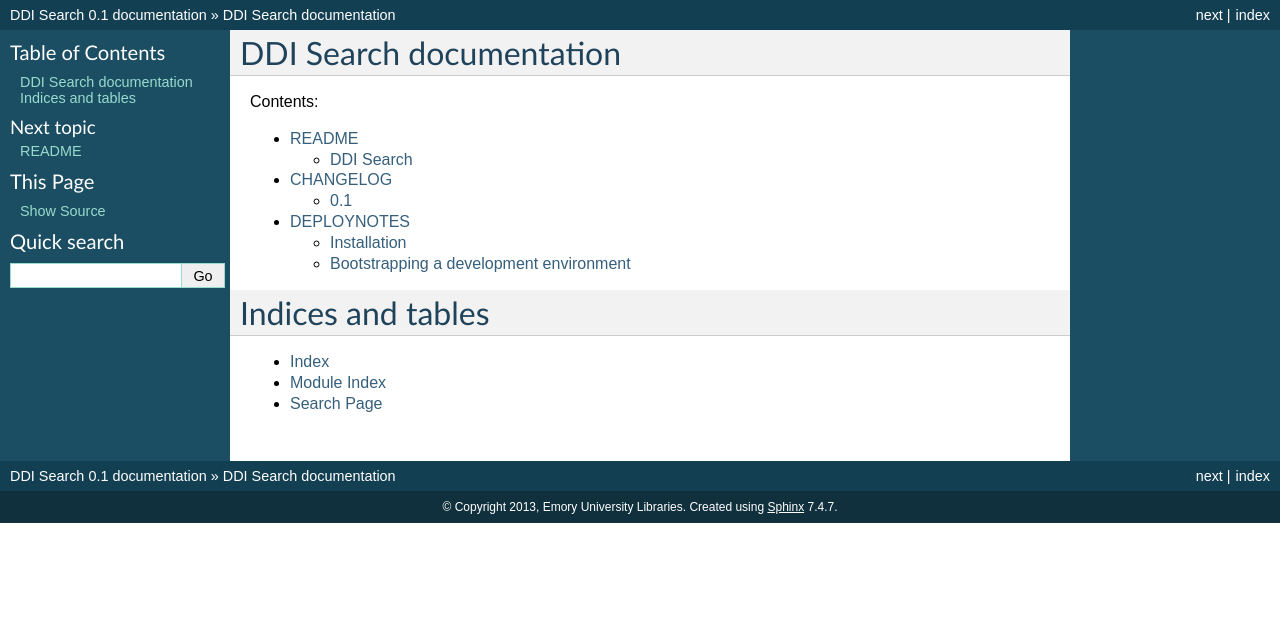
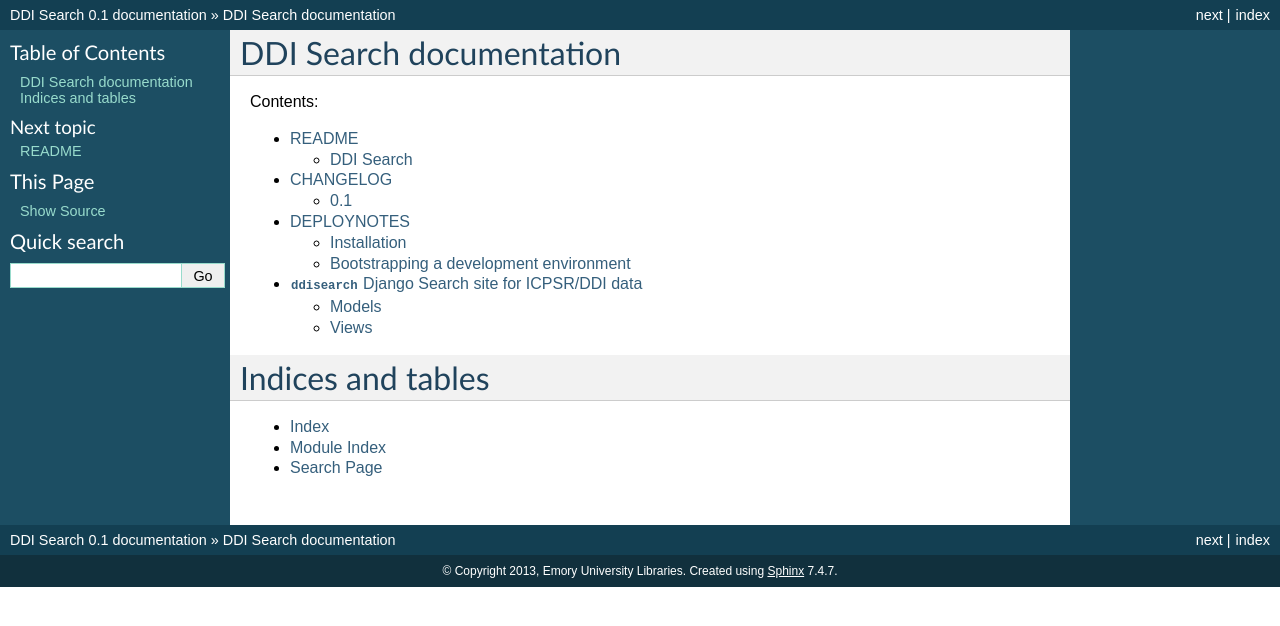
Before and after one commit to ecds/ddi-search, a Sphinx documentation site: the page built from doc/index.rst, in a window 1280 px wide. Shown: the top 626 px of the page. Built offline with Sphinx 7.4.7, drawn with Linux system fonts in a browser that asks for light colours.

```diff
--- /dev/null
+++ b/doc/apidocs.rst
@@ -0,0 +1,18 @@
+:mod:`ddisearch` Django Search site for ICPSR/DDI data
+======================================================
+
+.. automodule:: ddisearch
+    :members:
+
+Models
+------
+
+.. automodule:: ddisearch.ddi.models
+   :members:
+
+
+Views
+-----
+
+.. automodule:: ddisearch.ddi.views
+   :members:
--- a/doc/conf.py
+++ b/doc/conf.py
@@ -270,3 +270,6 @@ intersphinx_mapping = {
     'eulxml': ('http://eulxml.readthedocs.org/en/latest/', None),
     'eulexistdb': ('http://eulexistdb.readthedocs.org/en/latest/', None),
 }
+
+
+autodoc_member_order = 'bysource'
--- a/doc/index.rst
+++ b/doc/index.rst
@@ -14,6 +14,7 @@ Contents:
    readme
    changelog
    deploynotes
+   apidocs
 
 
 
```
Also changed, not shown: ddisearch/__init__.py (+7 -0 lines), 1 other file.
